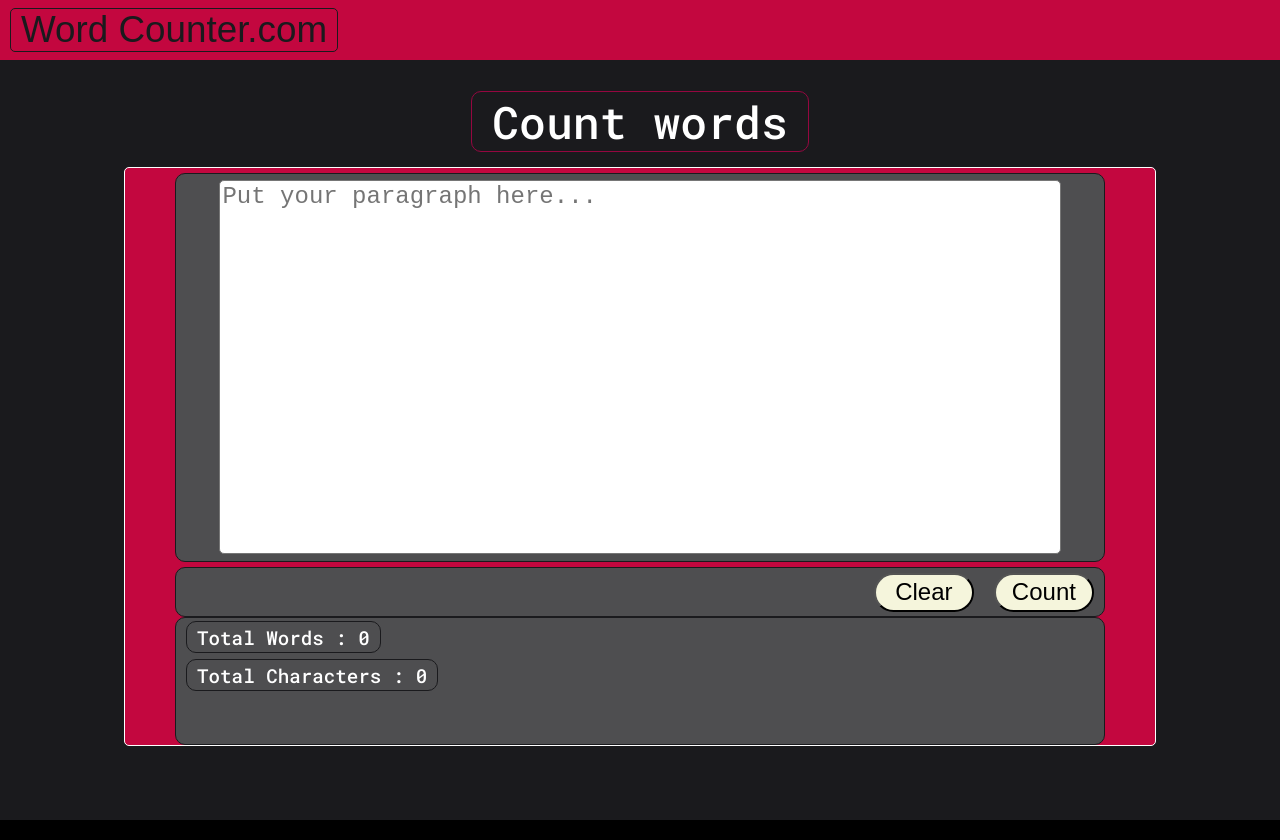
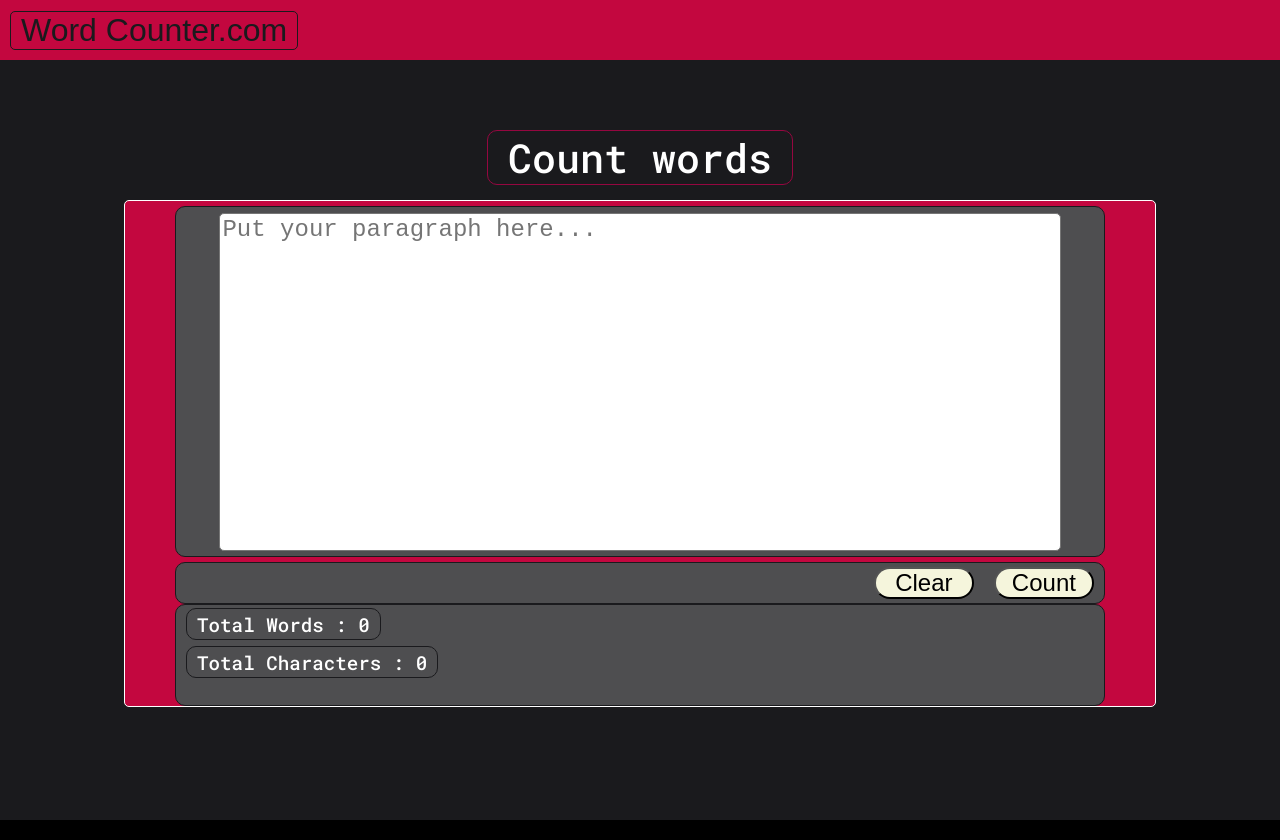
Before and after one commit to a-deep97/word-counter, a website: page index.html in a window 1280 px wide. Drawn offline with Linux system fonts and the light colour scheme; a web font is replaced by a local one.

Commit message:
Update style-main.css

```diff
--- a/css/style-main.css
+++ b/css/style-main.css
@@ -28,7 +28,7 @@ html , body{
     margin: 5px 10px;
     padding: 0px 10px;
     color: var(--color1);
-    font-size: 2.3rem;
+    font-size: 2rem;
     font-family: var(--font1);
     border: solid 1px var(--color1);
     border-radius: 5px;
@@ -60,7 +60,7 @@ html , body{
     display: flex;
     justify-content: center;
     align-items: center;
-    font-size: 2.8rem;
+    font-size: 2.5rem;
     margin: 5px;
     padding: 0px 20px;
     border: solid 1px #950740;
@@ -73,7 +73,7 @@ html , body{
     flex-direction: column;
     justify-content: flex-start;
     background-color: var(--color5);
-    height: 80%;
+    height: 70%;
     width: 90%;
     margin: 10px;
     align-items: center;
@@ -84,7 +84,7 @@ html , body{
     display: flex;
     justify-content: center;
     align-items: center;
-    height: 400px;
+    height: 350px;
     width: 90%;
     margin: 5px;
     background-color: var(--color2);
@@ -109,7 +109,7 @@ html , body{
     flex-direction: row;
     background-color: var(--color2);
     width: 90%;
-    height: 50px;
+    height: 40px;
     border-radius: 10px;
     border: solid 1px var(--color1);
 }
@@ -137,7 +137,7 @@ html , body{
     flex-direction: column;
     background-color: var(--color2);
     width: 90%;
-    height: 130px;
+    height: 100px;
     border-radius: 10px;
     border: solid 1px var(--color1);
 }
```
